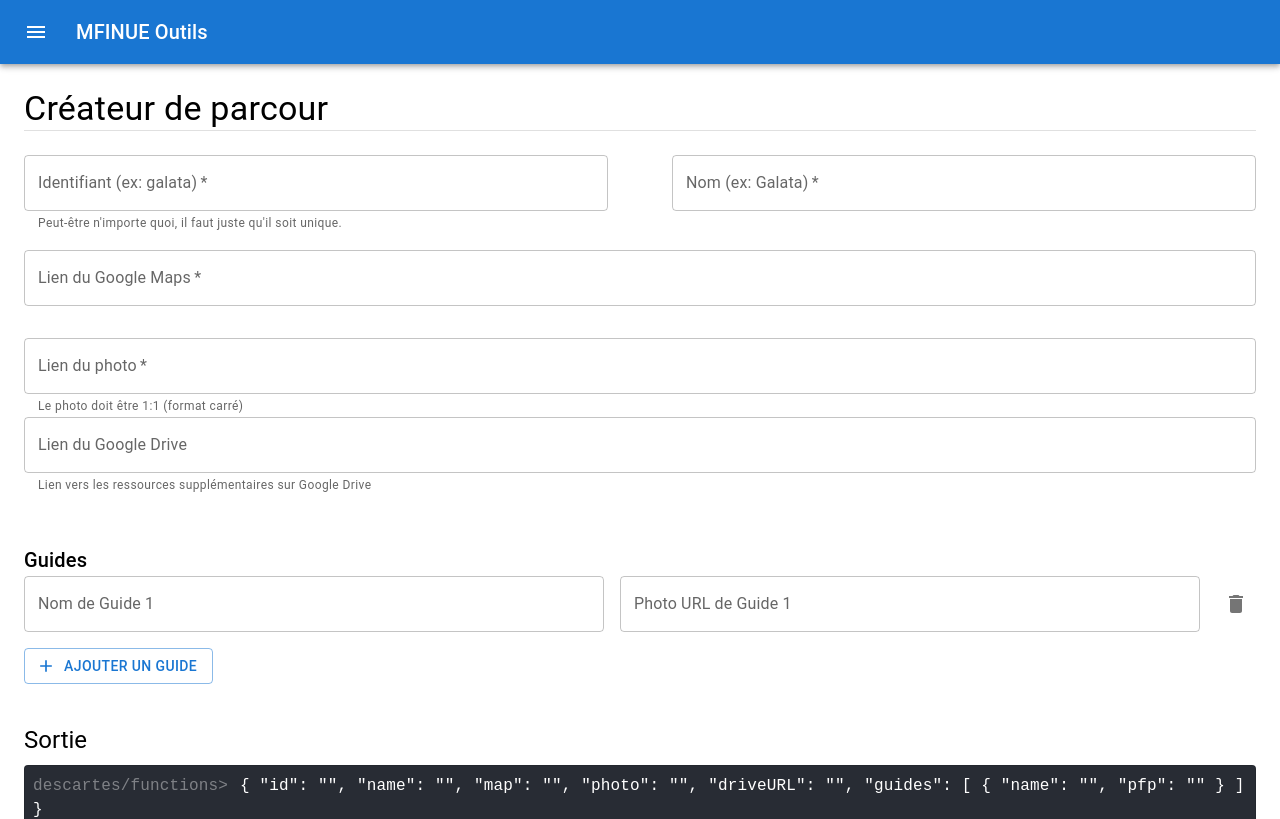
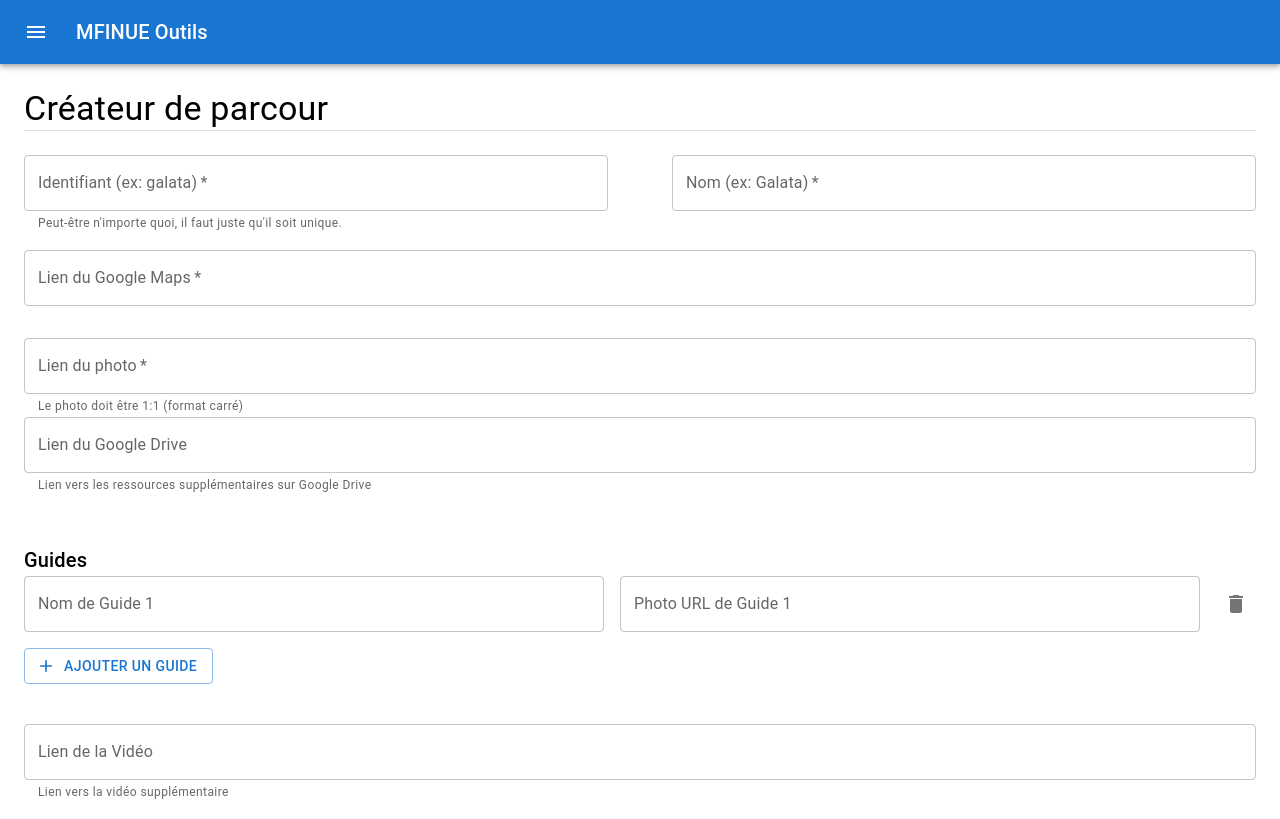
Before and after one commit to MFINUE/outils, a Next.js app: page /outils/tour in a window 1280 px wide. Shown: the top 819 px of the page. Built offline with nearby package versions, Linux system fonts and the light colour scheme.

Commit message:
Update tour.tsx

```diff
--- a/src/pages/tour.tsx
+++ b/src/pages/tour.tsx
@@ -142,6 +142,17 @@ export default function TourCreator() {
           </Button>
         </Box>
 
+        {/* New Video URL Input */}
+        <TextField
+        fullWidth
+        label="Lien de la Vidéo"
+        name="videoURL"
+        value={output.videoURL}
+        onChange={handleChange("videoURL")}
+        helperText="Lien vers la vidéo supplémentaire"
+        sx={{ mb: 4 }}
+        />
+
         <Typography variant="h5" gutterBottom>Sortie</Typography>
         <Paper variant="outlined" sx={{ bgcolor: "#282C34", mb: 20 }} onClick={(ev) => {
           const range = document.createRange();
```
